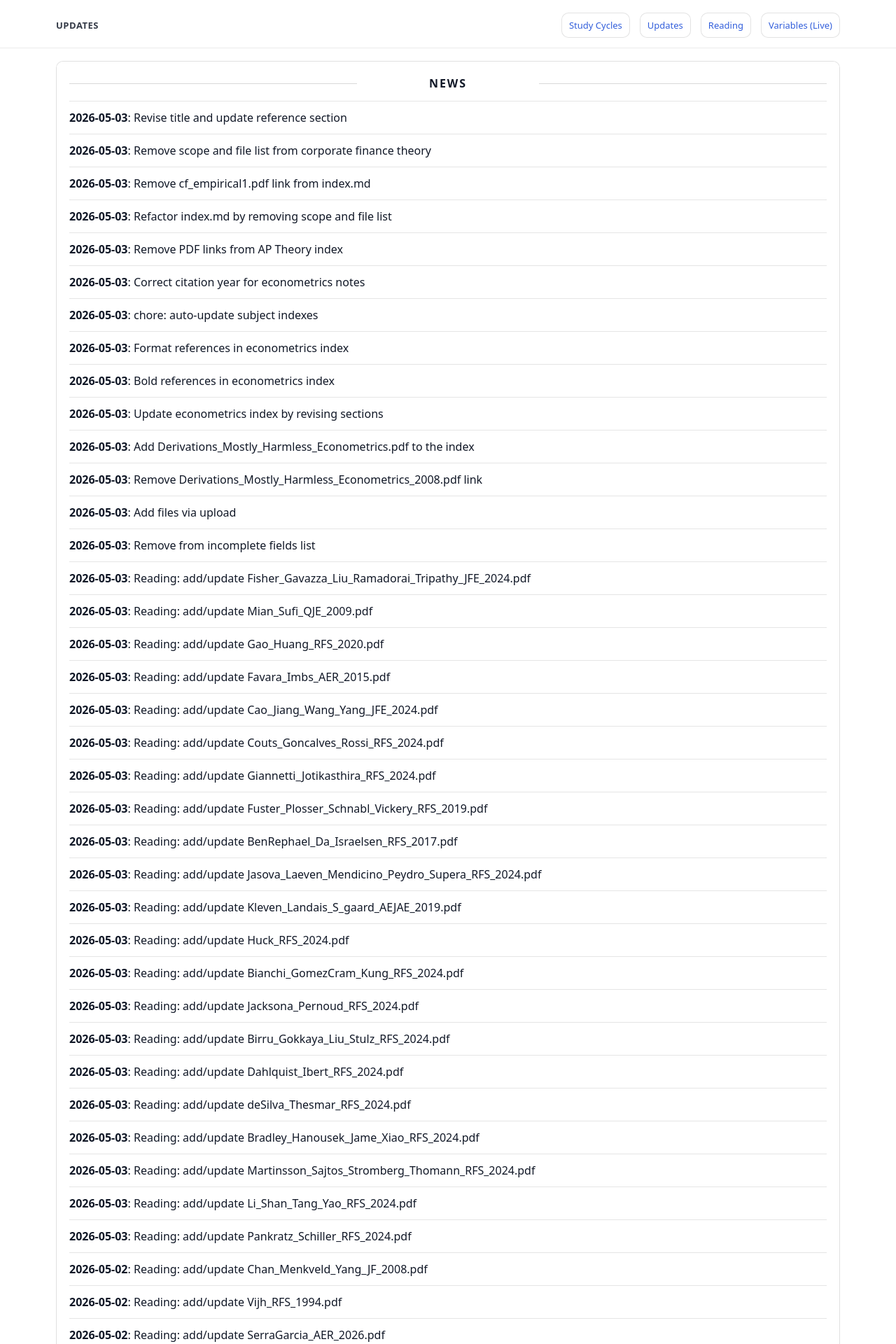
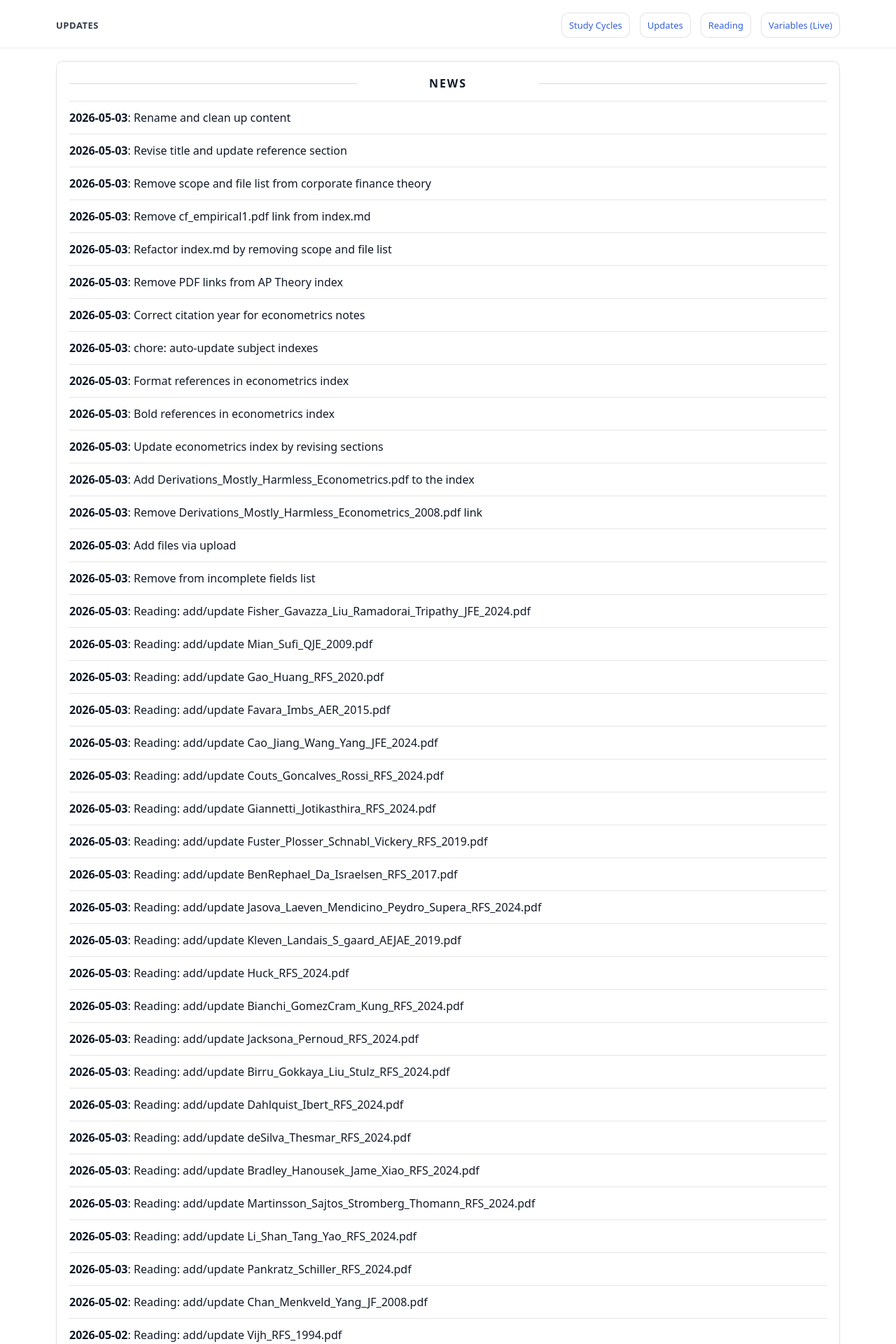
Before and after one commit to yaxinzn/study-archive, a Jekyll site: the page built from updates/index.md, in a window 1280 px wide. Shown: the top 1920 px of the page at 70% size. Built offline with Jekyll 4.4.1, drawn with Linux system fonts in a browser that asks for light colours; some of the changed text lies outside the part shown.

Commit message:
chore: update NEWS feed

```diff
--- a/_data/news.yml
+++ b/_data/news.yml
@@ -1,4 +1,7 @@
 # Auto-generated update history (sorted newest -> oldest). Do not edit manually.
+- ts: "1777809478"
+  date: "2026-05-03"
+  title: "Rename and clean up content"
 - ts: "1777809348"
   date: "2026-05-03"
   title: "Revise title and update reference section"
```
